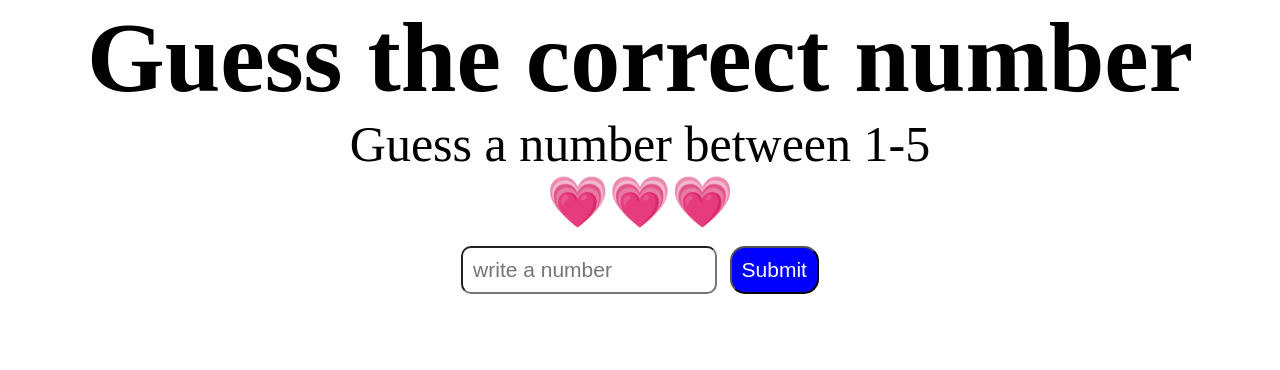
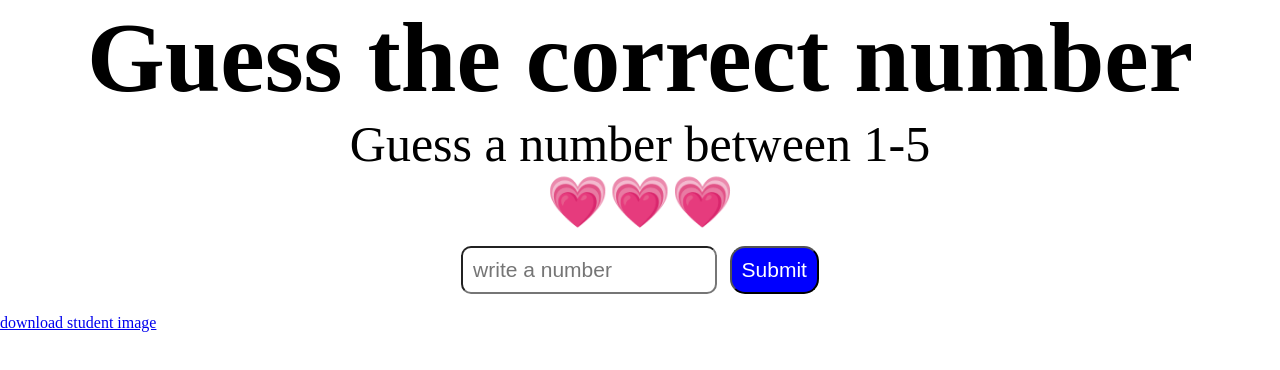
Before and after one commit to Morenigbade/Guessing-game, a plain HTML site: page index.html in a window 1280 px wide. Drawn offline with Linux system fonts and the light colour scheme.

Commit message:
Update index.html

```diff
--- a/index.html
+++ b/index.html
@@ -20,6 +20,7 @@
           <button id="restart">Try Again !!!</button>
         </div>
         </div>
+     <a href="images/age12.jpg" download > download student image</a>
 
 
         <script src="script.js"></script>
```
